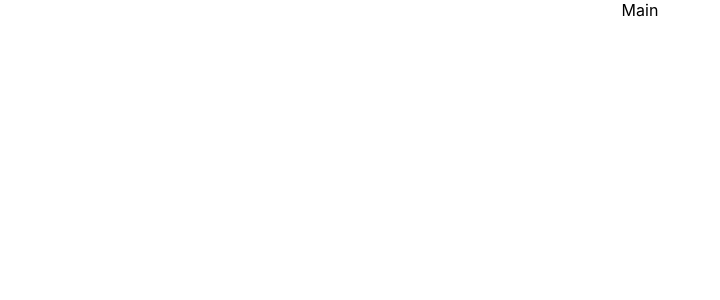
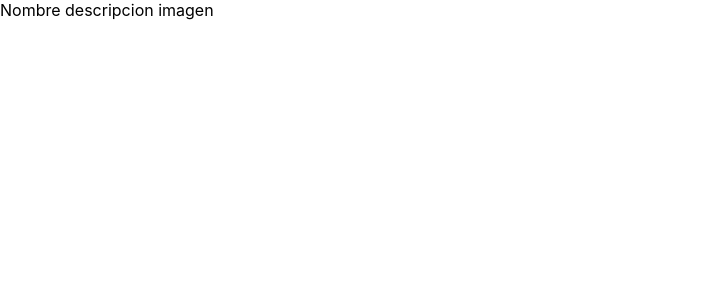
Before and after one commit to JairoSolarteRodriguez/match-app-front, a React (Create React App) app: page / in a window 1280 px wide. Shown: the top 300 px of the page, without its empty margins (0-720 px from the left). Built offline with nearby package versions, Linux system fonts and the light colour scheme.

Commit message:
architecture definition

```diff
--- a/src/App.js
+++ b/src/App.js
@@ -1,10 +1,9 @@
 import './App.css';
+import Home from './views/Home/Home';
 
 function App() {
   return (
-    <div className="App">
-      Main
-    </div>
+    <Home/>
   );
 }
 
--- /dev/null
+++ b/src/components/Card/Card.jsx
@@ -0,0 +1,13 @@
+import React from 'react'
+
+const Card = () => {
+  return (
+    <div>
+      Nombre
+      descripcion
+      imagen
+    </div>
+  )
+}
+
+export default Card
--- /dev/null
+++ b/src/views/Home/Home.jsx
@@ -0,0 +1,10 @@
+import React from 'react'
+import Card from '../../components/Card/Card'
+
+const Home = () => {
+  return <>
+    <Card/>
+  </>
+}
+
+export default Home
```
